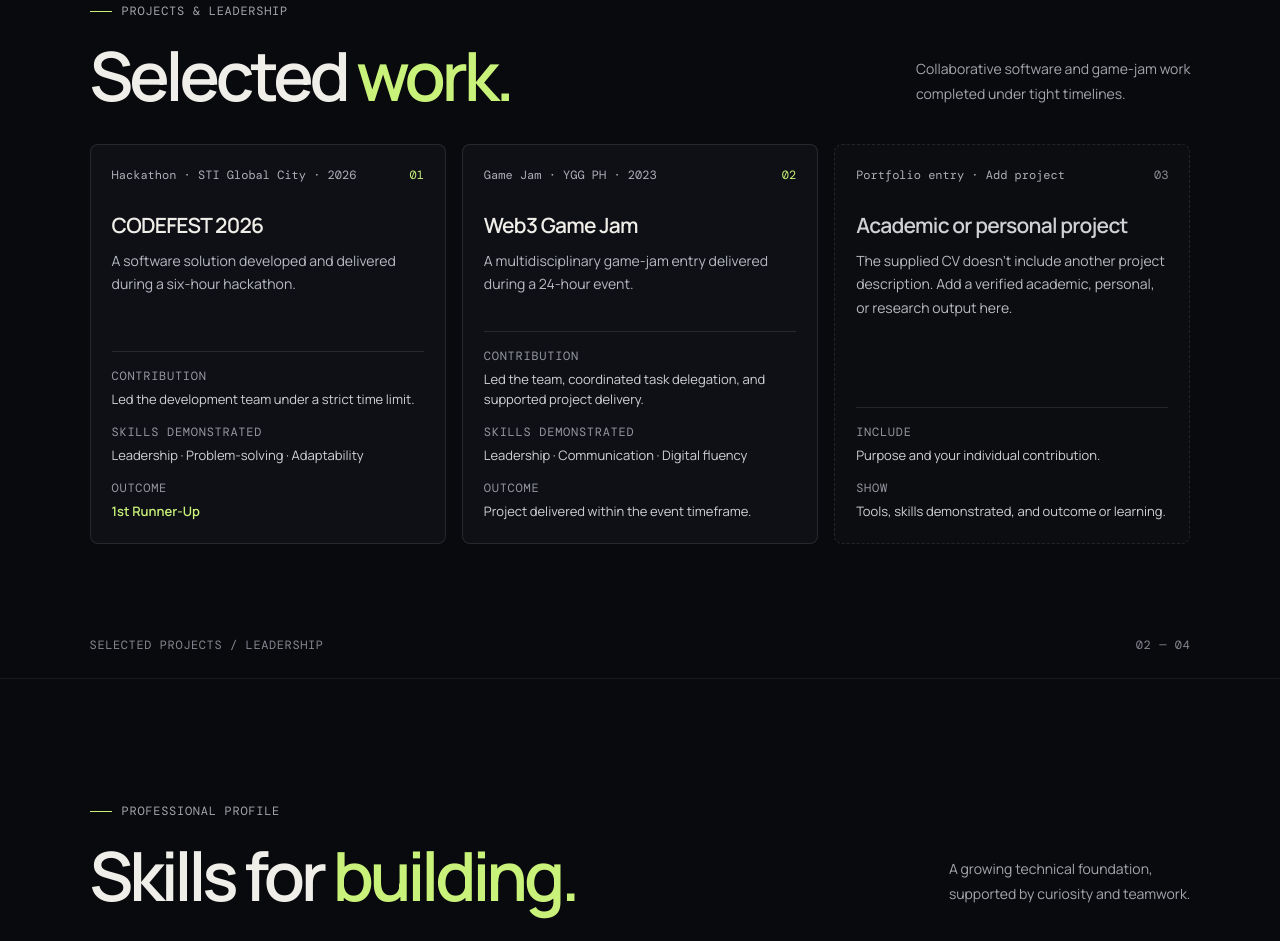
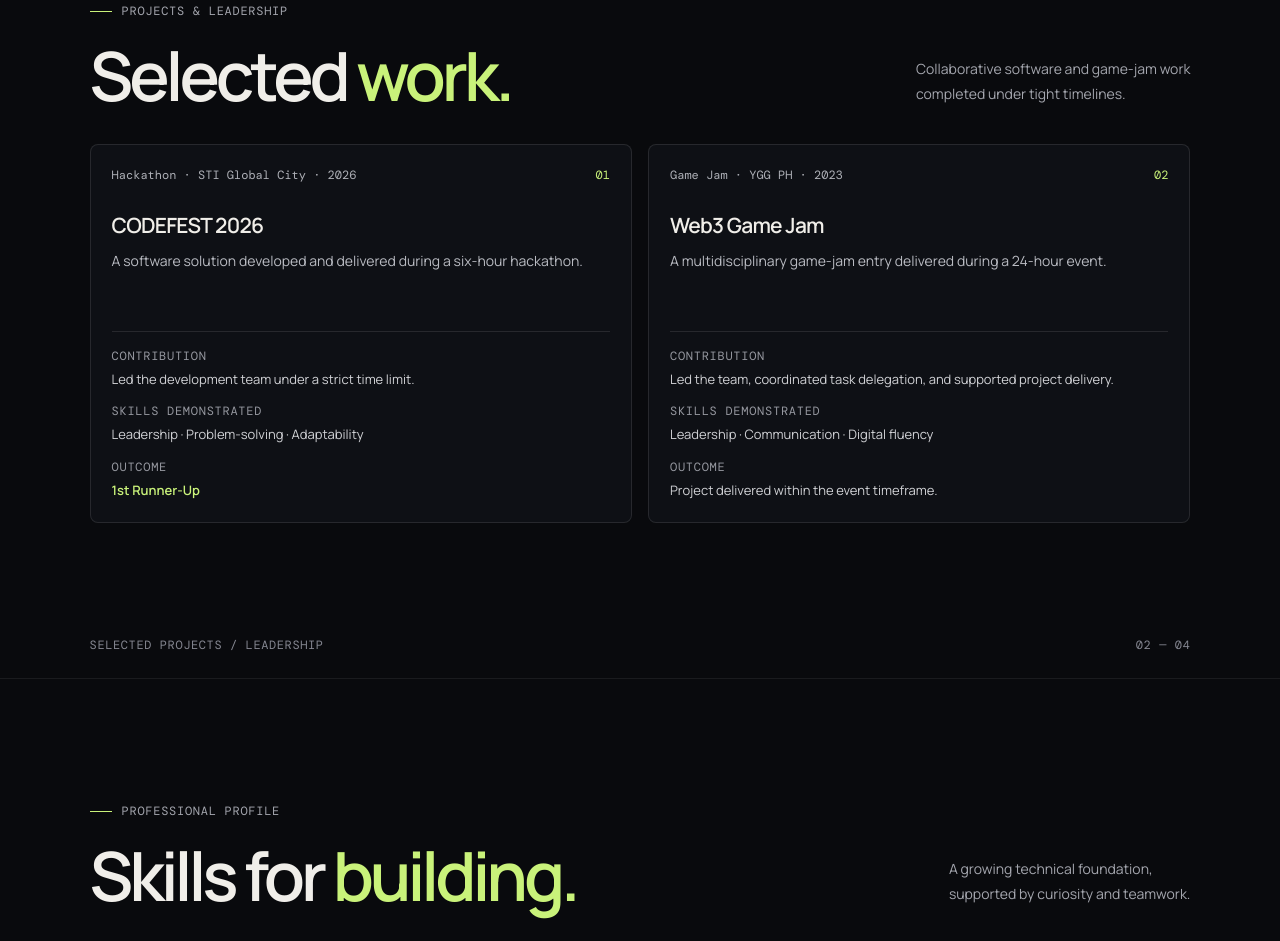
Before and after one commit to kaixatikechi-sudo/digital-portfolio, a plain HTML site: page index.html in a window 1280 px wide. Shown: the part 977-1918 px from the top of the page. Drawn offline with nearby package versions, Linux system fonts and the light colour scheme.

Commit message:
fix: remove incomplete project placeholder
Display the two verifiable CV projects without an unfinished third card.

```diff
--- a/index.html
+++ b/index.html
@@ -104,15 +104,6 @@
             </dl>
           </article>
 
-          <article class="project-card project-placeholder reveal">
-            <div class="project-topline"><span>Portfolio entry · Add project</span><span class="project-number">03</span></div>
-            <h3>Academic or personal project</h3>
-            <p class="project-summary">The supplied CV doesn’t include another project description. Add a verified academic, personal, or research output here.</p>
-            <dl class="project-details">
-              <div><dt>Include</dt><dd>Purpose and your individual contribution.</dd></div>
-              <div><dt>Show</dt><dd>Tools, skills demonstrated, and outcome or learning.</dd></div>
-            </dl>
-          </article>
         </div>
         <div class="panel-foot"><span>Selected Projects / Leadership</span><span>02 — 04</span></div>
       </section>
--- a/styles.css
+++ b/styles.css
@@ -164,7 +164,7 @@ h4 { margin: 0; }
 .section-heading { display: flex; align-items: end; justify-content: space-between; gap: 30px; margin-bottom: 34px; }
 .section-heading h2 { margin: 0; }
 .section-note { margin: 0 0 4px; color: #a4a6ae; font-size: 14px; line-height: 1.8; }
-.project-grid { display: grid; grid-template-columns: repeat(3, minmax(0, 1fr)); gap: 16px; }
+.project-grid { display: grid; grid-template-columns: repeat(2, minmax(0, 1fr)); gap: 16px; }
 .project-card { display: flex; min-width: 0; flex-direction: column; padding: 21px; }
 .project-topline { display: flex; align-items: flex-start; justify-content: space-between; gap: 10px; margin-bottom: 25px; color: #aeb0b7; font: 12px var(--mono); line-height: 1.6; }
 .project-number { color: var(--accent); }
@@ -175,10 +175,6 @@ h4 { margin: 0; }
 .project-details dt { color: #9698a0; font: 12px var(--mono); letter-spacing: .06em; text-transform: uppercase; }
 .project-details dd { margin: 0; color: #d1d2d6; font-size: 13px; line-height: 1.6; }
 .outcome-highlight { color: var(--accent); font-weight: 600; }
-.project-placeholder { border-style: dashed; background: rgba(17,19,24,.4); }
-.project-placeholder .project-number { color: #8c8f97; }
-.project-placeholder h3 { color: #d0d1d5; }
-
 .profile-layout { display: grid; grid-template-columns: minmax(0, 1fr) minmax(0, .9fr); align-items: start; gap: 18px; }
 .profile-column { display: grid; gap: 14px; }
 .info-card { padding: 20px; }
```
